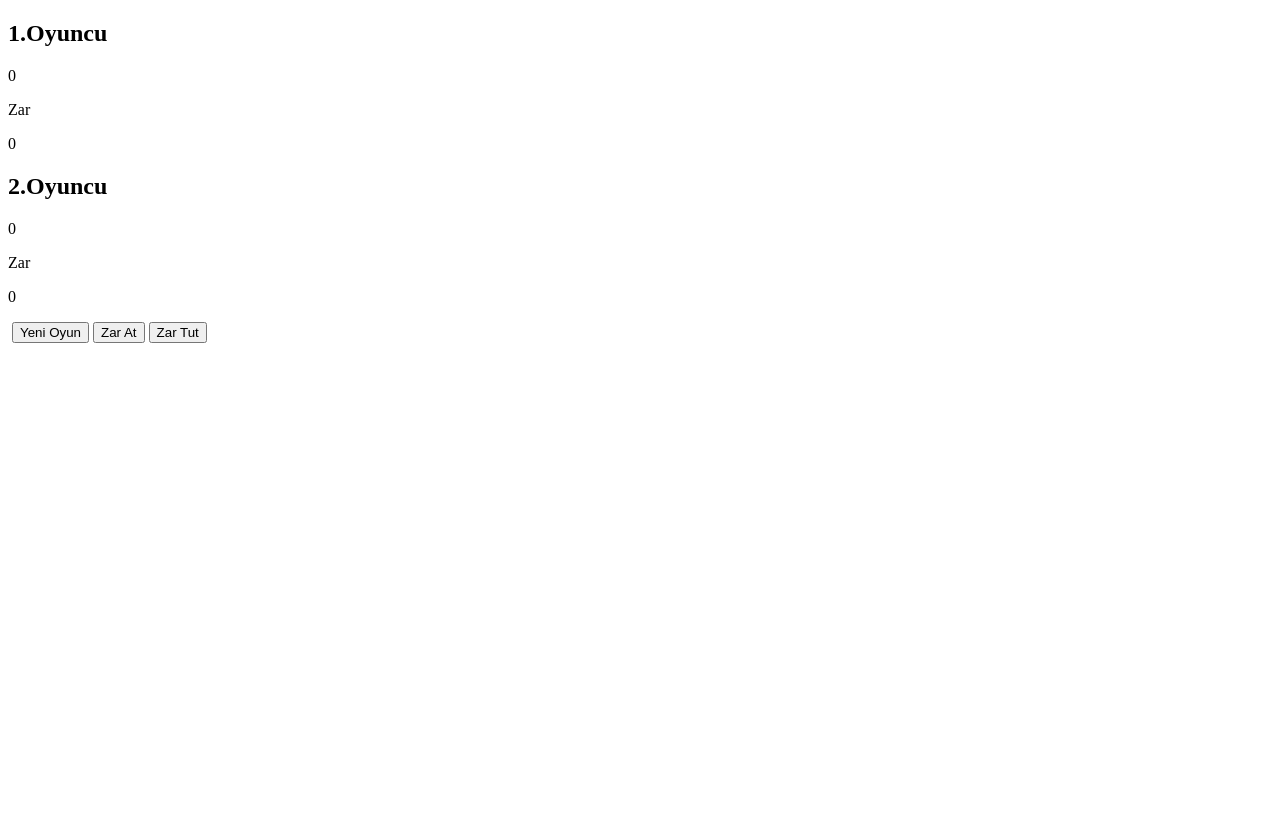
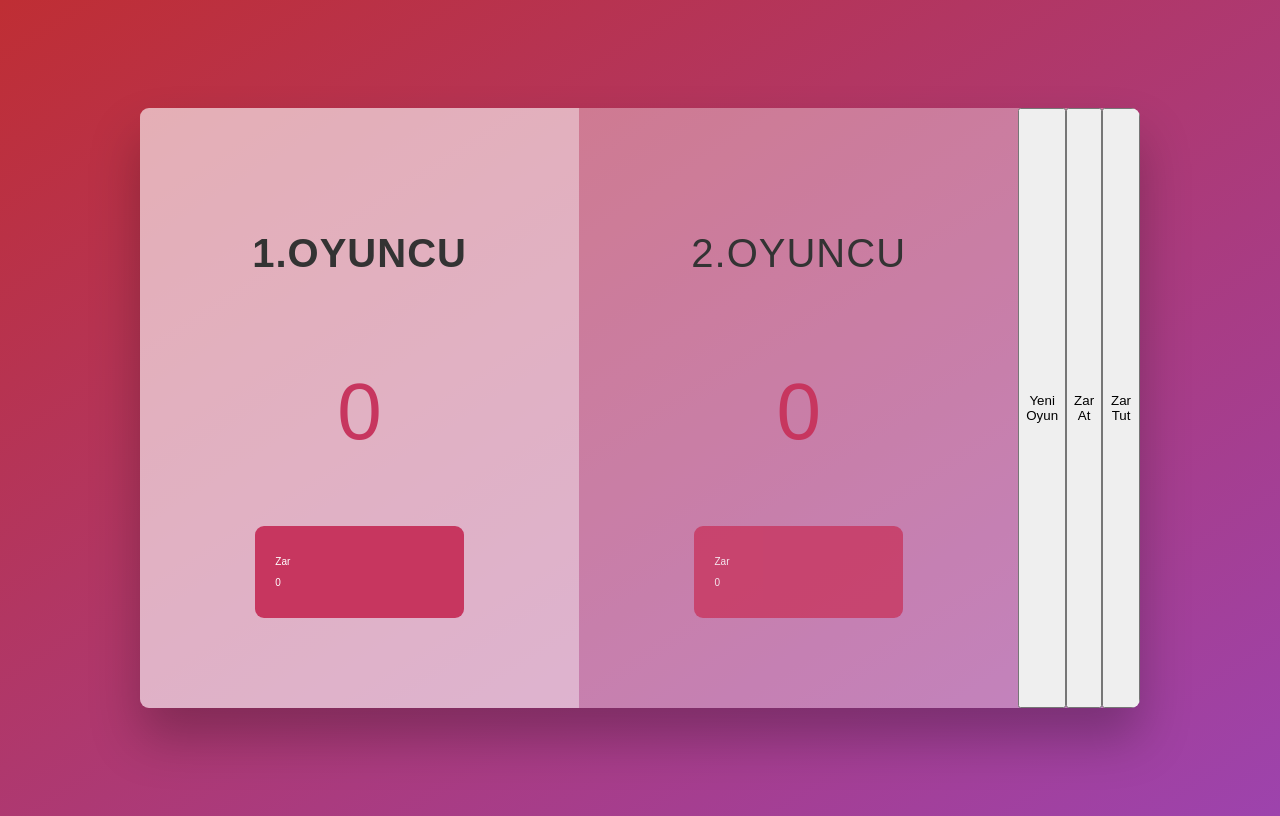
Before and after one commit to ekiciozan/Rolling_Dice, a plain HTML site: page index.html in a window 1280 px wide. Drawn offline with Linux system fonts and the light colour scheme.

Commit message:
Stylecss eklendi

```diff
--- a/index.html
+++ b/index.html
@@ -4,6 +4,7 @@
     <meta charset="UTF-8">
     <meta name="viewport" content="width=device-width, initial-scale=1.0">
     <title>Rolling The Dice</title>
+    <link rel="stylesheet" href="style.css">
 </head>
 <body>
     <main>
--- /dev/null
+++ b/style.css
@@ -0,0 +1,74 @@
+html{
+    font-size: 62.5%;;
+}
+body{
+    font-family: sans-serif;
+    font-weight: 400;
+    height: 100vh;
+    color: #333;
+    background-image: linear-gradient(to top left, #9d43ad , #bf2e34 100%);
+    display: flex;
+    align-items: center;
+    justify-content: center;
+    /*sağdan solda ortala*/
+
+}
+/*layout*/
+main{
+    position: relative;
+    width: 100rem;
+    height: 60rem;
+    background-color: rgba(255,255,255,0.35);
+    backdrop-filter: blue(200px);
+    filter :blur();
+    box-shadow: 0 3rem 5rem rgba(0,0,0, 0.25);
+    /*gölgelenme için*/
+    border-radius: 9px;
+    overflow: hidden;
+    display: flex;/*alt alta olan itemlar yan yana geçti*/
+}
+.player{
+    flex:50%;
+    padding: 9rem;
+    display: flex;
+    flex-direction: column;
+    align-items:center;
+    transition: all 0.75s;
+}
+/*element*/
+.name{
+    position: relative;
+    font-size: 4rem;
+    text-transform:  uppercase;
+    letter-spacing: 1px;
+    word-spacing: 2px;
+    font-weight:  300;
+    margin-bottom:  1rem;
+}
+
+.score{
+    font-size: 8rem;
+    font-weight: 300;
+    color:#c7365f;
+    margin-bottom: auto;
+}
+.player--active{
+    background-color: rgba(255,255,255, 0.4);
+}
+.player--active .name{
+    font-weight: 750;
+}
+.player--active .score{
+    font-weight: 500;
+}
+.player--active .current{
+    opacity: 1;
+}
+.current{
+    background-color: #c7365f;
+    opacity: 0.8;
+    border-radius: 9px;
+    color:#fff;
+    width: 65%;
+    padding: 2rem;
+}
```
